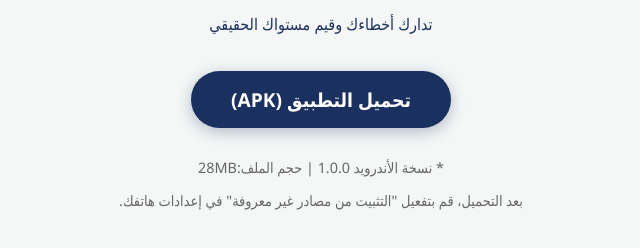
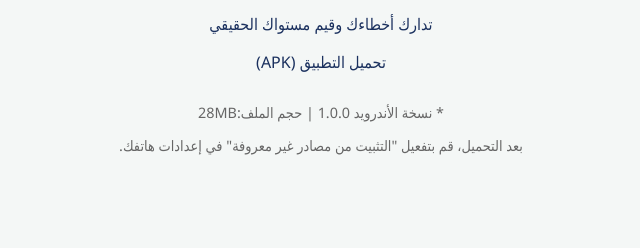
Before and after one commit to nabil-bot-ai/smart-school-site, a plain HTML site: page index.html in a window 1280 px wide. Shown: the part 326-574 px from the top of the page, without its empty margins (319-959 px from the left). Drawn offline with Linux system fonts and the light colour scheme.

Commit message:
Update index.html

```diff
--- a/index.html
+++ b/index.html
@@ -36,7 +36,7 @@
          <p>تدارك أخطاءك وقيم مستواك الحقيقي  </p>
 
         <!-- رابط التحميل المباشر للملف من GitHub -->
-        <a href="https://github.com/nabil-bot-ai/smart-school-site/releases/download/v1.0.0/release.apk" class="download-btn">
+        <!--<a href="https://github.com/nabil-bot-ai/smart-school-site/releases/download/v1.0.0/release.apk" class="download-btn"> -->
             تحميل التطبيق (APK)
         </a>
 
```
